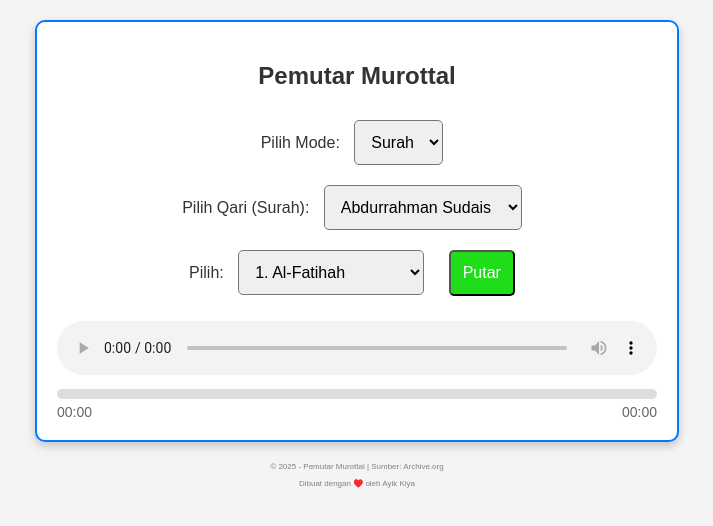
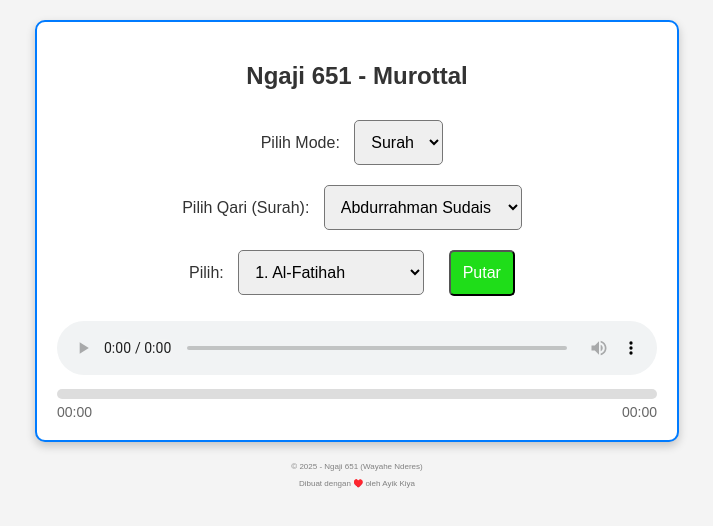
Before and after one commit to ayik/murottal, a plain HTML site: page index.html in a window 1280 px wide. Shown: the whole page, without its empty margins (283-996 px from the left). Drawn offline with Linux system fonts and the light colour scheme.

Commit message:
Update index.html

```diff
--- a/index.html
+++ b/index.html
@@ -3,12 +3,12 @@
 <head>
     <meta charset="UTF-8">
     <meta name="viewport" content="width=device-width, initial-scale=1.0">
-    <title>Pemutar Murottal</title>
+    <title>Murottal - 651 Wayahe Nderes</title>
     <link rel="stylesheet" href="style.css">
 </head>
 <body>
     <div class="container">
-        <h2>Pemutar Murottal</h2>
+        <h2>Ngaji 651 - Murottal</h2>
 
         <!-- Pilihan Mode (Juz atau Surah) -->
         <label for="mode">Pilih Mode:</label>
@@ -63,7 +63,7 @@
 
     <!-- Footer -->
     <div class="footer">
-        &copy; 2025 - Pemutar Murottal | Sumber: Archive.org
+        &copy; 2025 - Ngaji 651 (Wayahe Nderes)
         <p>Dibuat dengan ♥️ oleh Ayik Kiya</p>
     </div>
 
```
